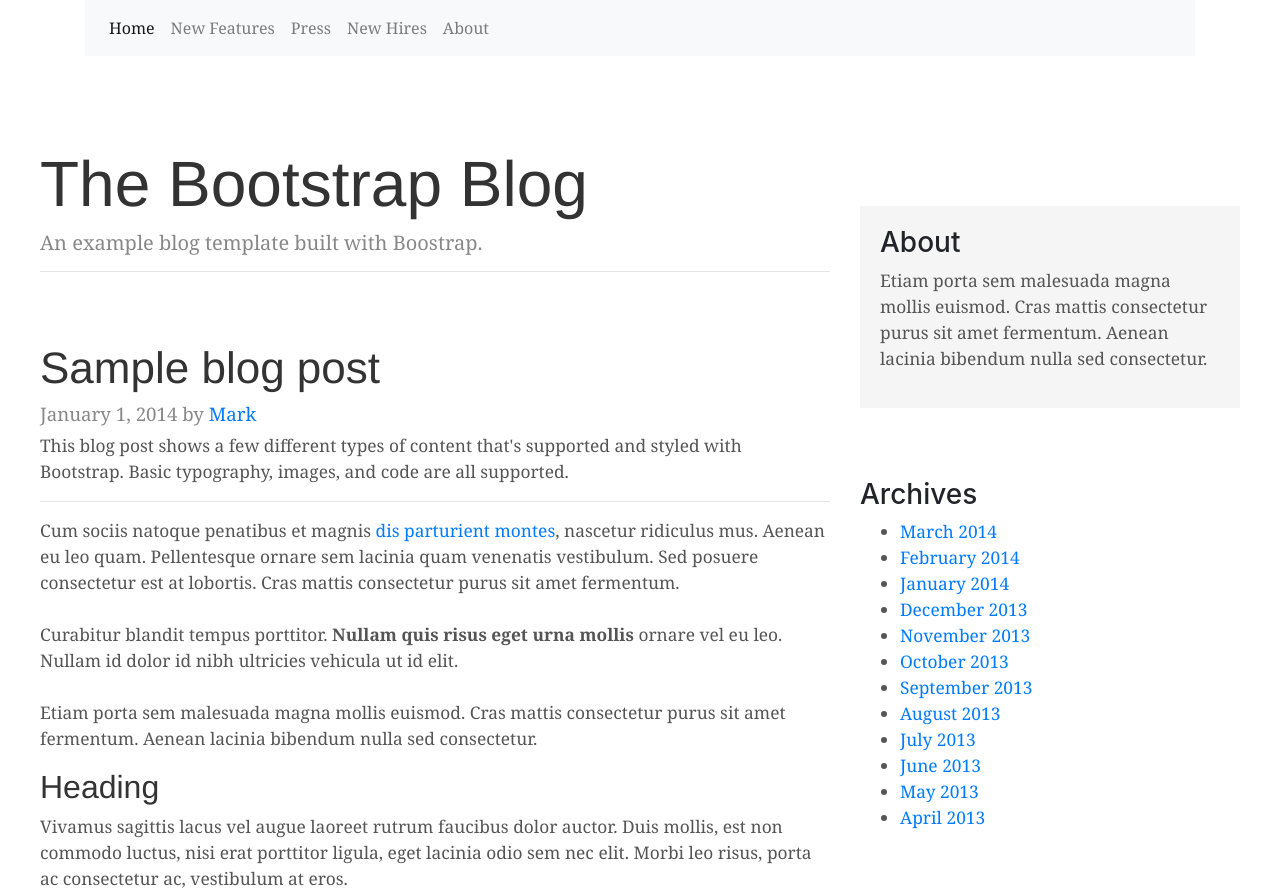
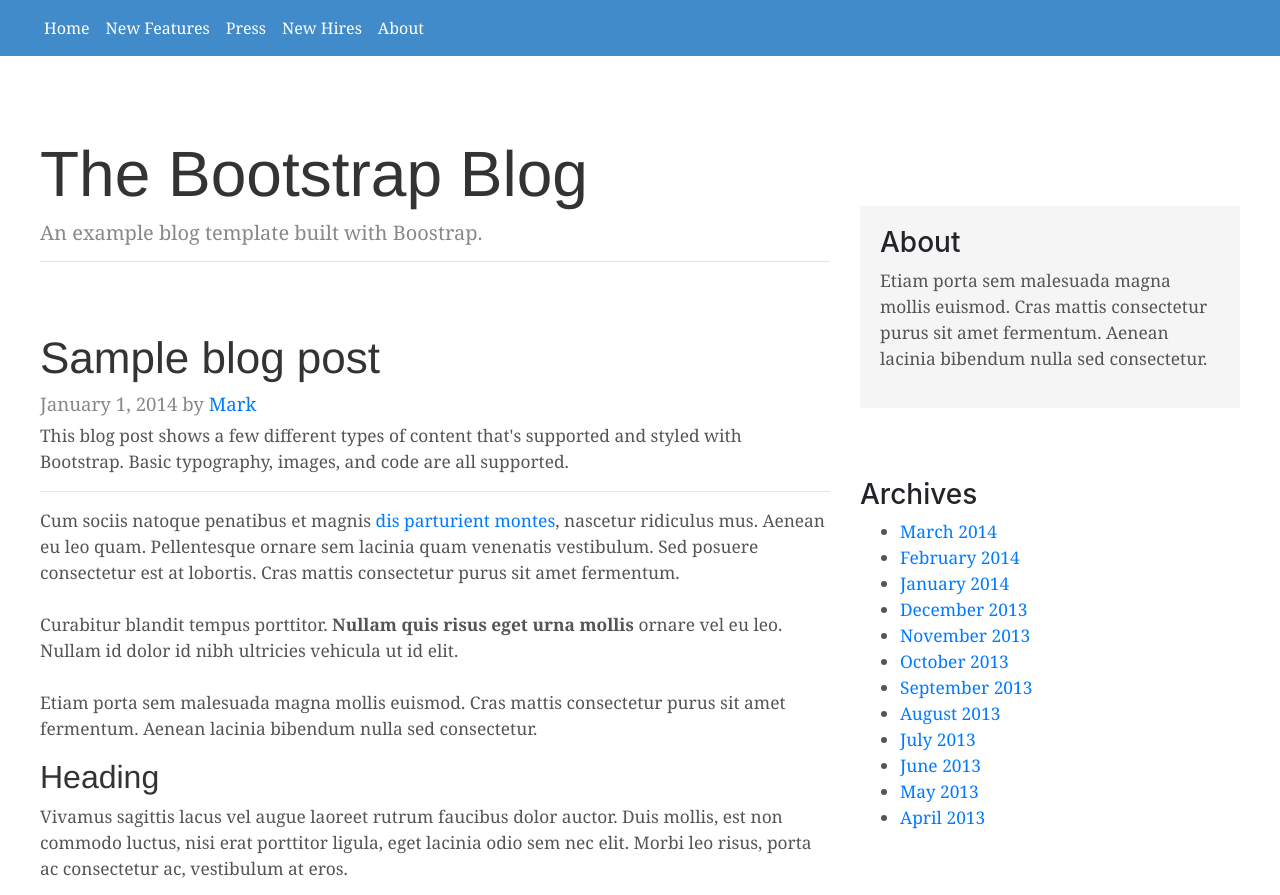
Before and after one commit to adriannengam/adriannengam, a plain HTML site: page HW3/FEWDR3_BoostrapBlog.html in a window 1280 px wide. Shown: the top 895 px of the page. Drawn offline with nearby package versions, Linux system fonts and the light colour scheme.

Commit message:
Revised Hw3

```diff
--- a/HW3/FEWDR3_BoostrapBlog.html
+++ b/HW3/FEWDR3_BoostrapBlog.html
@@ -12,8 +12,8 @@
  </head>
  <body>
  	<header>
- 	<div class="container">
- 		<nav class="navbar navbar-expand-lg navbar-light bg-light">
+ 	<div class="navcontainer">
+ 		<nav class="navbar navbar-expand-lg navbar-default">
  		 <button class="navbar-toggler" type="button" data-toggle="collapse" data-target="#navbarNavAltMarkup" aria-controls="navbarNavAltMarkup" aria-expanded="false" aria-label="Toggle navigation">
    		 <span class="navbar-toggler-icon"></span>
  		 </button>
@@ -31,7 +31,7 @@
  	<section>
 		<div id="container">
 			<div class="row">
-			<div class="col-md-8">
+			<div class="col-md-8 my-style-class">
 			<h1 class="bigtitle">The Bootstrap Blog</h1><h2 class="subtitle"> An example blog template built with Boostrap.</h2>
 			<hr>
 			<article>
@@ -126,6 +126,11 @@
 					</article>
 				</aside>
 			</div>
+			<nav aria-label="Page navigation example">
+  <ul class="pagination">
+    <li class="page-item"><a class="page-link" href="#">Previous</a></li>
+    <li class="page-item"><a class="page-link" href="#">Next</a></li>
+  </ul>
+</nav>
 		</div>
-
  </body>
--- a/HW3/css/style.css
+++ b/HW3/css/style.css
@@ -5,15 +5,29 @@
   padding: 30px;
 }
 
-.col-md-8{
-  padding: 10px;
+.my-style-class{
+  padding-right: 10px;
   box-sizing: border-box;
   justify-content: left;
 }
 
-.navbar {
-    margin-bottom: 3rem;
+.navcontainer{
+    width: 100%;
+    padding-left: 20px;
     background-color: #428bca;
+}
+
+.navbar-default {
+	width: 100%;
+}
+
+.navbar-nav {
+	width: 100%;
+}
+
+.nav-link {
+	color: white;
+	padding: 20px;
 }
 
 .blog-header {
@@ -85,8 +99,3 @@
 a {
 	font-family: Georgia;
 }
-
-@media screen and (max-width: 600px) {
-  .row {
-    flex-direction: column-reverse;
-  }
```
Also changed, not shown: 1 other file.
